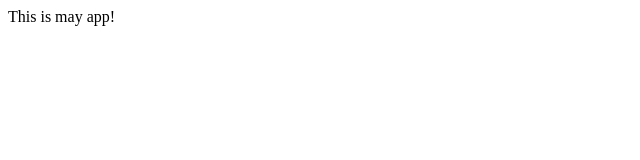
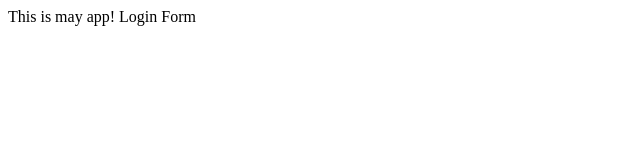
Before and after one commit to dellaanggraeni/myappsample, a plain HTML site: page index.html in a window 1280 px wide. Shown: the full height of the page, 0-640 px from the left. Drawn offline with Linux system fonts and the light colour scheme.

Commit message:
login form

```diff
--- /dev/null
+++ b/dir2/app2.js
@@ -0,0 +1 @@
+s
--- a/index.html
+++ b/index.html
@@ -4,5 +4,6 @@
 </head>
 <body>
 	This is may app!
+	Login Form
 </body>
 </html>
```
Also changed, not shown: login.html (added, +1 -0 lines).
